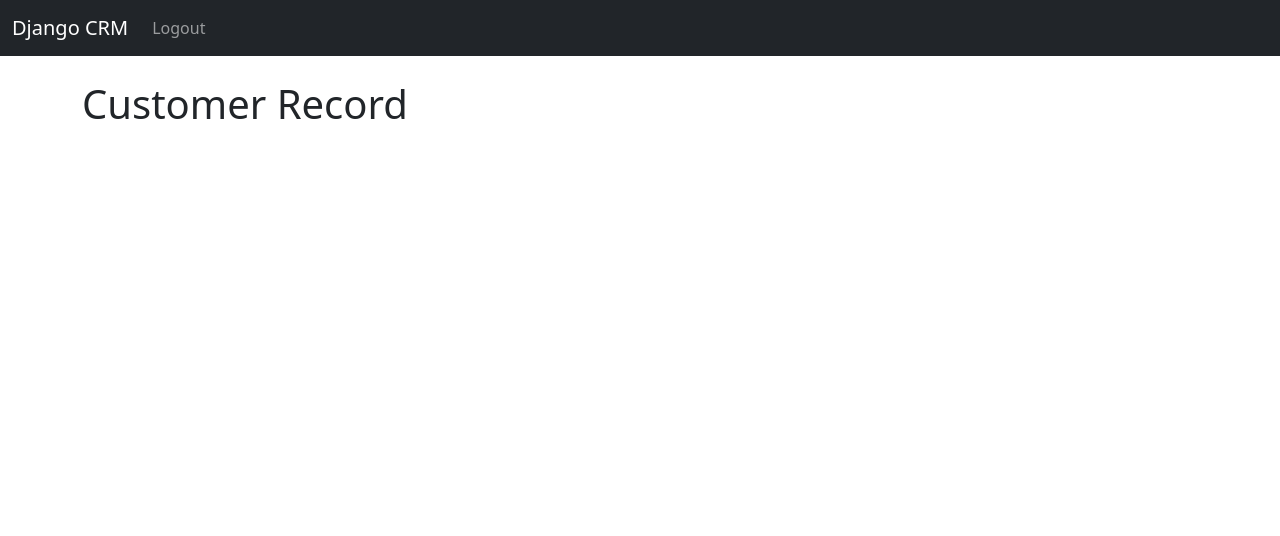
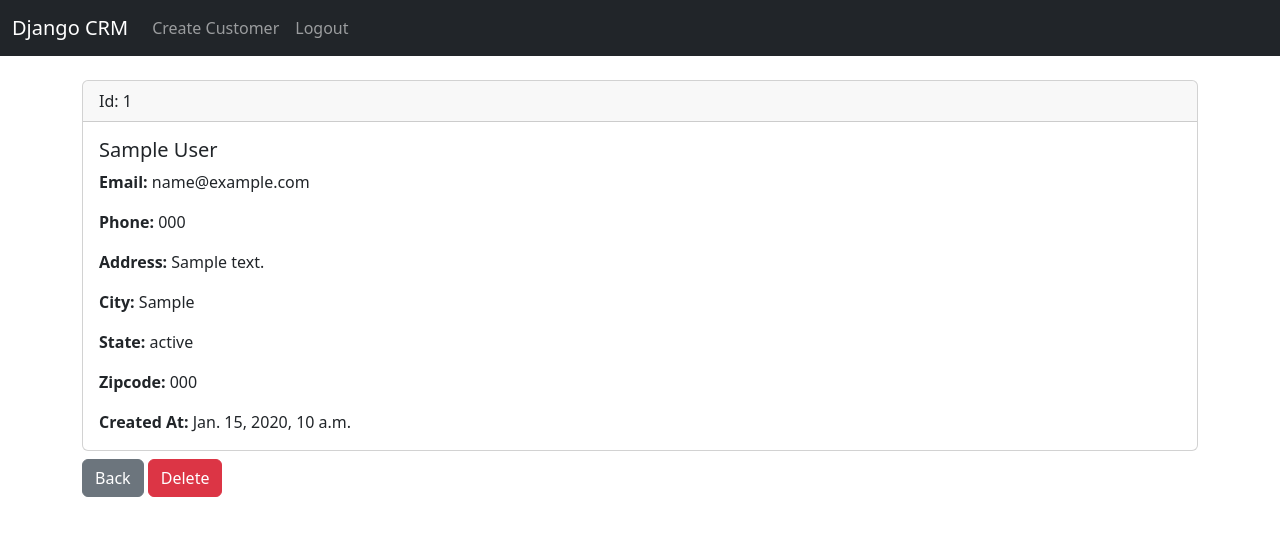
Before and after one commit to kapilpundit/django_crm, a Django app: page /customer/1 in a window 1280 px wide. Shown: the top 536 px of the page. Run offline with Django 5.2, Linux system fonts and the light colour scheme; a user stored in the database is signed in; tables that the repository leaves empty hold one stand-in row (values such as "Sample post").

Commit message:
Added functionality to create customer records

```diff
--- a/backend/website/templates/customer_record.html
+++ b/backend/website/templates/customer_record.html
@@ -1,6 +1,43 @@
 {% extends 'base.html' %}
 {% block content %}
 
-<h1>Customer Record</h1>
+<div class="card">
+  <div class="card-header">
+    Id: {{ customer.id }}
+  </div>
+  <div class="card-body">
+    <h5 class="card-title">
+      {{ customer.first_name }} {{ customer.last_name }}
+    </h5>
+    <p class="card-text">
+      <strong>Email: </strong>{{ customer.email }}
+    </p>
+    <p class="card-text">
+      <strong>Phone: </strong>{{ customer.phone }}
+    </p>
+    <p class="card-text">
+      <strong>Address: </strong>{{ customer.address }}
+    </p>
+    <p class="card-text">
+      <strong>City: </strong>{{ customer.city }}
+    </p>
+    <p class="card-text">
+      <strong>State: </strong>{{ customer.state }}
+    </p>
+    <p class="card-text">
+      <strong>Zipcode: </strong>{{ customer.zipcode }}
+    </p>
+    <p class="card-text">
+      <strong>Created At: </strong>{{ customer.created_at }}
+    </p>
+  </div>
+</div>
+
+<a href="{% url 'home' %}" class="btn btn-secondary mt-2">
+  Back
+</a>
+<a href="{% url 'delete-customer' customer.id %}" class="btn btn-danger mt-2">
+  Delete
+</a>
 
 {% endblock %}
--- a/backend/website/templates/navbar.html
+++ b/backend/website/templates/navbar.html
@@ -11,6 +11,11 @@
           </li> -->
 
           {% if user.is_authenticated %}
+            <li class="nav-item">
+              <a class="nav-link" href="{% url 'create-customer' %}">
+                Create Customer
+              </a>
+            </li>
             <li class="nav-item">
               <a class="nav-link" href="{% url 'logout' %}">Logout</a>
             </li>
--- a/backend/website/urls.py
+++ b/backend/website/urls.py
@@ -7,4 +7,6 @@ urlpatterns = [
     path('logout/', views.logout_user, name = 'logout'),
     path('register/', views.register_user, name='register'),
     path('customer/<int:id>', views.customer_record, name='customer-record'),
+    path('customer/<int:id>/delete', views.delete_customer, name='delete-customer'),
+    path('customer/create', views.create_customer, name='create-customer'),
 ]
--- a/backend/website/views.py
+++ b/backend/website/views.py
@@ -1,7 +1,7 @@
 from django.shortcuts import redirect, render
 from django.contrib.auth import authenticate, login, logout
 from django.contrib import messages
-from .forms import SignUpForm
+from .forms import SignUpForm, CreateCustomerForm
 from .models import Customer
 
 # Create your views here.
@@ -51,10 +51,34 @@ def customer_record(request, id):
     if request.user.is_authenticated:
         # Look up customer with primary key id
         # in the website_customer table
-        customer_record = Customer.objects.get(id=id)
+        customer = Customer.objects.get(id=id)
         return render(request, 'customer_record.html', {
-            'customer_record': customer_record
+            'customer': customer
         })
     else:
         messages.warning(request, 'You must be logged in to view customer records.')
         return redirect('home')
+
+def delete_customer(request, id):
+    if request.user.is_authenticated:
+        delete_customer = Customer.objects.get(id=id)
+        delete_customer.delete()
+        messages.success(request, f'{delete_customer} record deleted successfully.')
+    else:
+        messages.warning(request, 'You must be logged in to delete customer records.')
+
+    return redirect('home')
+
+def create_customer(request):
+    if request.user.is_authenticated:
+        form = CreateCustomerForm(request.POST or None)
+        if request.method == 'POST':
+            if form.is_valid():
+                create_customer = form.save()
+                messages.success(request, f'Customer {create_customer} created successfully.')
+                return redirect('home')
+
+        return render(request, 'create_customer.html', {'form': form})
+    else:
+        messages.warning(request, 'You must be logged in to create customer records.')
+        return redirect('home')
--- a/docker-compose.yml
+++ b/docker-compose.yml
@@ -25,6 +25,7 @@ services:
     build:
       context: ./backend
     container_name: dcrm_django_backend
+    restart: unless-stopped
     command: bash -c "python manage.py migrate && python manage.py runserver 0.0.0.0:8000"
     volumes:
       - ./backend:/app
```
Also changed, not shown: backend/website/forms.py (+75 -0 lines), backend/website/templates/create_customer.html (added, +17 -0 lines), backend/website/templates/home.html (+6 -4 lines).
